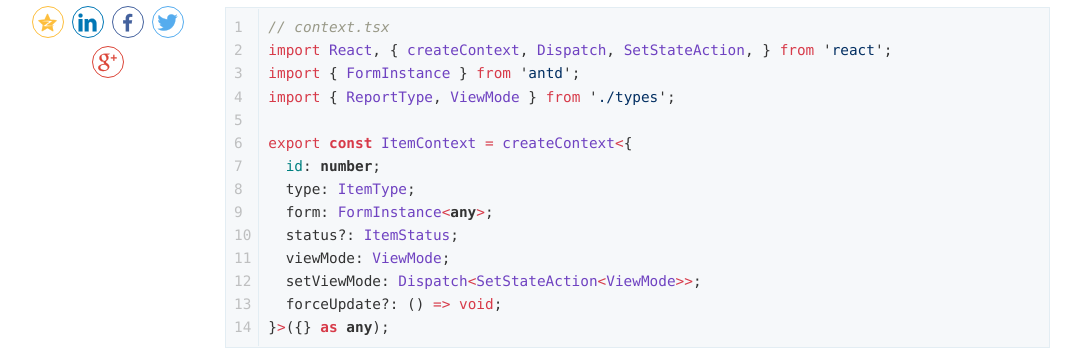
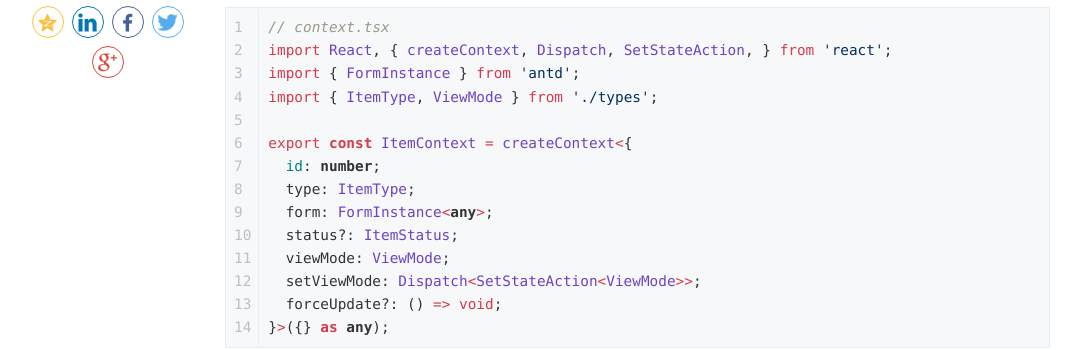
Before and after one commit to kothing/kothing.github.io, a Jekyll site: the page built from _posts/2021-03-16-react-createContext-typescript.md, in a window 1280 px wide and 900 px high, scrolled down 1473 px. Shown: the part 171-521 px from the top of the window, without its empty margins (50-1131 px from the left). Built offline with Jekyll 4.4.1, drawn with Linux system fonts in a browser that asks for light colours; nearby versions of some CDN libraries; comment, search, counter and statistics services are not loaded.

Commit message:
Update 2021-03-16-react-createContext-typescript.md

```diff
--- a/_posts/2021-03-16-react-createContext-typescript.md
+++ b/_posts/2021-03-16-react-createContext-typescript.md
@@ -49,7 +49,7 @@
 // context.tsx
 import React, { createContext, Dispatch, SetStateAction, } from 'react';
 import { FormInstance } from 'antd';
-import { ReportType, ViewMode } from './types';
+import { ItemType, ViewMode } from './types';
 
 export const ItemContext = createContext<{
   id: number;
@@ -127,7 +127,7 @@
 
   const contextValue = useMemo(() => ({
     id,
-    type,
+    type: ItemType.Reveal,
     form,
     viewMode,
     setViewMode,
```
